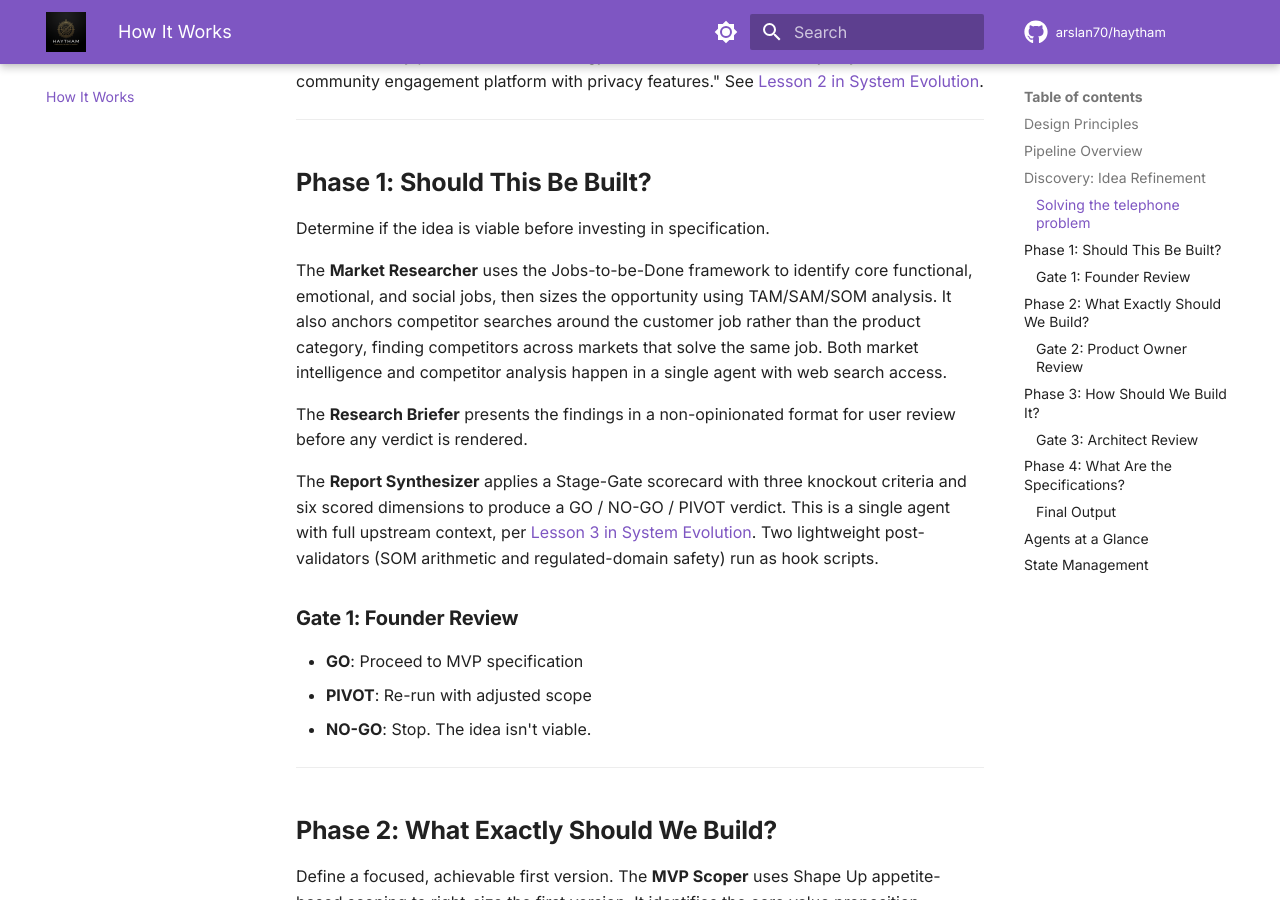
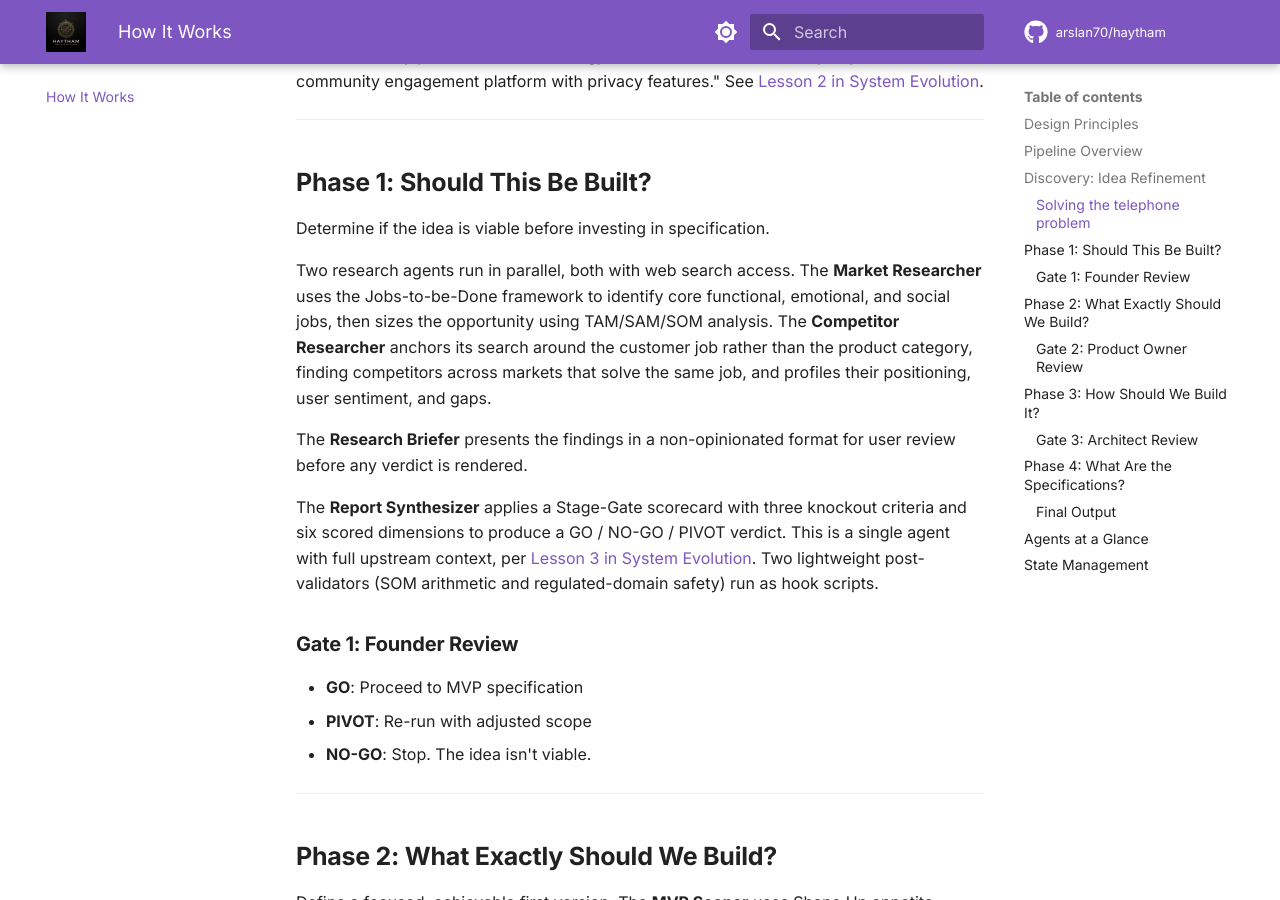
Before and after one commit to arslan70/haytham, an MkDocs documentation site: the page built from docs/how-it-works.md, in a window 1280 px wide and 900 px high, scrolled down 3411 px. Built offline with MkDocs 1.6.1 and Material for MkDocs 9.7.7, drawn with Linux system fonts in a browser that asks for light colours; comment, search, counter and statistics services are not loaded; some of the changed text lies outside the part shown.

Commit message:
docs: update live site pages for the re-scope
how-it-works: the Competitor Researcher has been a separate parallel
agent since March but the page still described a single research agent —
fixed the diagram, prose, agent table (now 9), and state tree
(competitor-research.md, research-directives.json). index: added the
personal-tool status note and dropped the milestone framing from the
flow diagram.

Co-Authored-By: Claude Fable 5 <noreply@anthropic.com>

```diff
--- a/docs/how-it-works.md
+++ b/docs/how-it-works.md
@@ -19,7 +19,9 @@ flowchart TD
 
     subgraph why["WHY: Should this be built?"]
         idea_analyst --> market[Market Researcher]
+        idea_analyst --> competitor[Competitor Researcher]
         market --> briefer[Research Briefer]
+        competitor --> briefer
         briefer --> synthesis[Report Synthesizer]
     end
 
@@ -67,7 +69,7 @@ The Idea Analyst extracts "concept anchors" before any analysis begins: the user
 
 Determine if the idea is viable before investing in specification.
 
-The **Market Researcher** uses the Jobs-to-be-Done framework to identify core functional, emotional, and social jobs, then sizes the opportunity using TAM/SAM/SOM analysis. It also anchors competitor searches around the customer job rather than the product category, finding competitors across markets that solve the same job. Both market intelligence and competitor analysis happen in a single agent with web search access.
+Two research agents run in parallel, both with web search access. The **Market Researcher** uses the Jobs-to-be-Done framework to identify core functional, emotional, and social jobs, then sizes the opportunity using TAM/SAM/SOM analysis. The **Competitor Researcher** anchors its search around the customer job rather than the product category, finding competitors across markets that solve the same job, and profiles their positioning, user sentiment, and gaps.
 
 The **Research Briefer** presents the findings in a non-opinionated format for user review before any verdict is rendered.
 
@@ -120,7 +122,8 @@ The OpenSpec in `.haytham/session/phase-4-specs/openspec/` is a complete, self-c
 | Agent | Phase | Responsibility | Model |
 |-------|-------|----------------|-------|
 | Idea Analyst | Discovery/WHY | Classify input, assess coverage, expand concept, extract anchors | sonnet |
-| Market Researcher | WHY | Market intelligence and competitor analysis with web search | sonnet |
+| Market Researcher | WHY | Market intelligence (JTBD, sizing, trends, risks) with web search | sonnet |
+| Competitor Researcher | WHY | Competitor profiles, sentiment, and positioning with web search | sonnet |
 | Research Briefer | WHY | Present research findings neutrally for user review | haiku |
 | Report Synthesizer | WHY | Score dimensions, produce GO/NO-GO/PIVOT verdict | opus |
 | MVP Scoper | WHAT | Scope definition, boundaries, core flows | sonnet |
@@ -139,7 +142,8 @@ Each phase writes structured output to `.haytham/session/`. Phases read upstream
   phase-1-why/
     idea-analysis.md              # Structured idea analysis
     concept-anchor.json           # Invariants that prevent idea drift
-    market-research.md            # Market and competitor findings
+    market-research.md            # Market intelligence findings
+    competitor-research.md        # Competitor profiles and positioning
     research-brief.md             # Neutral brief for founder review
     validation-report.md          # Synthesis report
     validation-report.json        # Structured recommendation
@@ -152,6 +156,7 @@ Each phase writes structured output to `.haytham/session/`. Phases read upstream
   phase-3-how/
     build-buy.json                # BUILD/BUY/HYBRID per capability
     architecture-decisions.json   # DEC-* decisions
+    research-directives.json      # What to investigate before coding
     gate-decision.json
   phase-4-specs/
     openspec/
```
Also changed, not shown: docs/index.md (+4 -1 lines).
